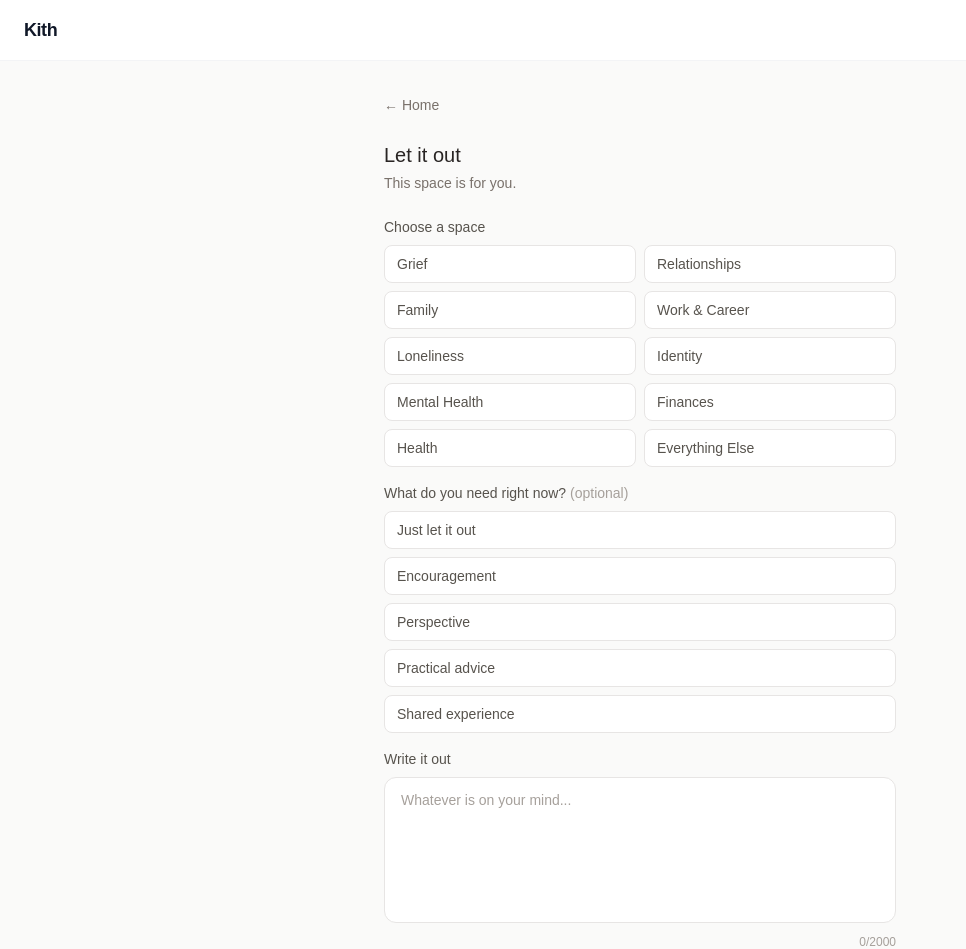
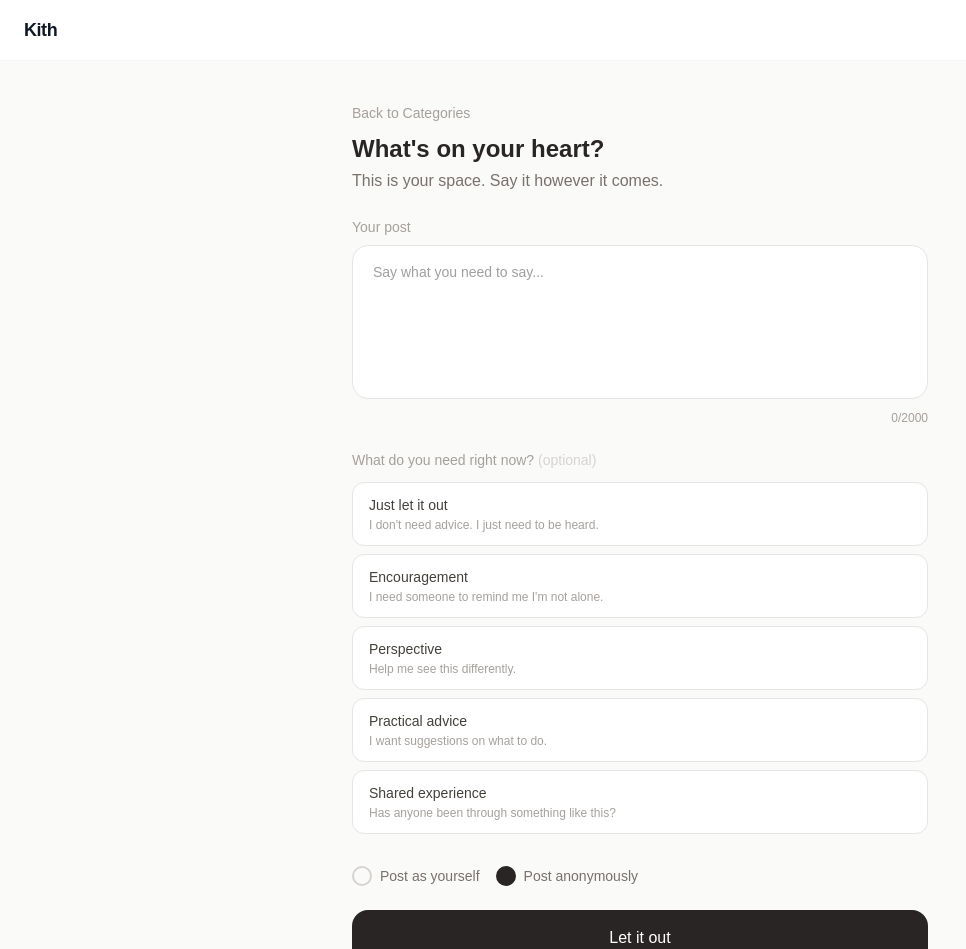
Before and after one commit to chineduanyikwa/Kith, a Next.js app: page /post in a window 1280 px wide. Shown: the top 949 px of the page, without its empty margins (0-966 px from the left). Built offline with nearby package versions, Linux system fonts and the light colour scheme.

Commit message:
Fix support type selected state styling

```diff
--- a/app/post/page.tsx
+++ b/app/post/page.tsx
@@ -1,230 +1,174 @@
-'use client';
+'use client'
 
-import { useState } from 'react';
-import { useRouter } from 'next/navigation';
-import { supabase } from '@/lib/supabase';
+import { useState, Suspense } from 'react'
+import { useSearchParams } from 'next/navigation'
+import { supabase } from '@/lib/supabase'
+import { useRouter } from 'next/navigation'
 
-const CATEGORIES = [
-  'Grief', 'Relationships', 'Family', 'Work & Career',
-  'Loneliness', 'Identity', 'Mental Health', 'Finances',
-  'Health', 'Everything Else',
-];
+const SUPPORT_OPTIONS = [
+  { value: 'let_it_out', label: 'Just let it out', description: "I don't need advice. I just need to be heard." },
+  { value: 'encouragement', label: 'Encouragement', description: "I need someone to remind me I'm not alone." },
+  { value: 'perspective', label: 'Perspective', description: 'Help me see this differently.' },
+  { value: 'practical_advice', label: 'Practical advice', description: 'I want suggestions on what to do.' },
+  { value: 'shared_experience', label: 'Shared experience', description: 'Has anyone been through something like this?' },
+]
 
-const SUPPORT_TYPES = [
-  { value: 'let_it_out', label: 'Just let it out' },
-  { value: 'encouragement', label: 'Encouragement' },
-  { value: 'perspective', label: 'Perspective' },
-  { value: 'practical_advice', label: 'Practical advice' },
-  { value: 'shared_experience', label: 'Shared experience' },
-];
+function PostForm() {
+  const searchParams = useSearchParams()
+  const category = searchParams.get('category') || ''
+  const categoryDisplay = category
+    ? category.replace(/-/g, ' ').replace(/\b\w/g, (l) => l.toUpperCase())
+    : ''
 
-const CRISIS_KEYWORDS = [
-  'want to die', 'end my life', 'kill myself', 'killing myself',
-  'suicide', 'suicidal', 'no reason to live', "can't go on",
-  'cannot go on', "don't want to be here", 'do not want to be here',
-  'end it all', 'not worth living', 'better off dead',
-];
+  const [content, setContent] = useState('')
+  const [supportType, setSupportType] = useState('')
+  const [anonymous, setAnonymous] = useState(true)
+  const [loading, setLoading] = useState(false)
+  const [error, setError] = useState('')
+  const router = useRouter()
 
-function detectCrisis(text: string) {
-  const lower = text.toLowerCase();
-  return CRISIS_KEYWORDS.some((kw) => lower.includes(kw));
+  const MIN_LENGTH = 20
+  const MAX_LENGTH = 2000
+
+  const validate = () => {
+    if (content.trim().length < MIN_LENGTH) {
+      return `Please share a little more — at least ${MIN_LENGTH} characters.`
+    }
+    if (content.trim().length > MAX_LENGTH) {
+      return `Please keep your post under ${MAX_LENGTH} characters.`
+    }
+    return null
   }
 
-const MANI_NUMBER = '08091116264';
+  async function handleSubmit() {
+    const validationError = validate()
+    if (validationError) {
+      setError(validationError)
+      return
+    }
 
-export default function PostPage() {
-  const router = useRouter();
-  const [content, setContent] = useState('');
-  const searchParams = typeof window !== "undefined" ? new URLSearchParams(window.location.search) : null;
-  const initialCategory = searchParams ? (searchParams.get("category") || "") : "";
-  const [category, setCategory] = useState(initialCategory);
-  const [supportType, setSupportType] = useState('');
-  const [anonymous, setAnonymous] = useState(true);
-  const [submitting, setSubmitting] = useState(false);
-  const [showSoftCheck, setShowSoftCheck] = useState(false);
-  const [showCrisisFollowUp, setShowCrisisFollowUp] = useState(false);
-  const [postedCategory, setPostedCategory] = useState('');
+    setLoading(true)
+    setError('')
 
-  const isCrisis = detectCrisis(content);
-  const isValid = content.length >= 20 && content.length <= 2000 && category !== '';
-
-  async function doSubmit() {
-    if (!isValid) return;
-    setSubmitting(true);
-    const slug = category.toLowerCase().replace(/\s+/g, '-').replace(/[&]/g, '');
     const { error } = await supabase.from('posts').insert({
-      content,
-      category: slug,
+      content: content.trim(),
+      category,
       anonymous,
       support_type: supportType || null,
-    });
-    setSubmitting(false);
-    if (!error) {
-      setPostedCategory(slug);
-      if (isCrisis) {
-        setShowCrisisFollowUp(true);
+    })
+
+    if (error) {
+      console.error(error)
+      setLoading(false)
     } else {
-        router.push('/browse/' + slug);
-      }
+      router.push(`/browse/${category}`)
     }
   }
 
-  function handleSubmitClick() {
-    if (!isValid) return;
-    setShowSoftCheck(true);
-  }
-
-  if (showCrisisFollowUp) {
   return (
-      <main className="min-h-screen bg-stone-50 px-4 py-8">
-        <div className="max-w-lg mx-auto pt-12">
-          <p className="text-stone-800 text-lg font-medium mb-3">Your post has been shared.</p>
-          <p className="text-stone-600 text-sm leading-relaxed mb-8">
-            Some of what you wrote made us want to check in with you. Are you okay?
-          </p>
-
-          <div className="bg-amber-50 border border-amber-200 rounded-2xl px-5 py-4 mb-8">
-            <p className="text-amber-800 text-sm font-medium mb-1">If you need to talk to someone right now</p>
-            <p className="text-amber-700 text-sm mb-2">Mentally Aware Nigeria Initiative (MANI) is available to help.</p>
-            <p className="text-amber-800 text-base font-semibold">{MANI_NUMBER}</p>
+    <main className="min-h-screen bg-stone-50 px-6 py-10">
+      <div className="max-w-xl mx-auto">
+        <div>
+          <a
+            href={`/browse?intent=talk`}
+            className="text-sm text-stone-400 hover:text-stone-600"
+          >
+            Back to Categories
+          </a>
+          <h1 className="text-2xl font-bold text-stone-800 mt-2">What&apos;s on your heart?</h1>
+          {categoryDisplay ? (
+            <p className="mt-1 font-medium text-stone-700">Posting in {categoryDisplay}</p>
+          ) : (
+            <p className="text-stone-500 mt-1">This is your space. Say it however it comes.</p>
+          )}
         </div>
 
-          <div className="space-y-3">
-            <button
-              onClick={() => router.push('/browse/' + postedCategory)}
-              className="block w-full bg-stone-800 text-white py-3 px-4 rounded-2xl text-sm font-medium text-center hover:bg-stone-700 transition-colors"
-            >
-              I'm okay — take me to my post
-            </button>
-            <button
-              onClick={() => { window.location.href = 'tel:' + MANI_NUMBER; }}
-              className="block w-full border border-amber-300 text-amber-700 py-3 px-4 rounded-2xl text-sm font-medium text-center hover:bg-amber-50 transition-colors"
-            >
-              Call MANI now
-            </button>
+        <div className="space-y-6 mt-6">
+
+          <div>
+            <label className="text-sm font-medium text-stone-400 block mb-2">
+              Your post
+            </label>
+            <textarea
+              placeholder="Say what you need to say..."
+              rows={6}
+              value={content}
+              onChange={(e) => {
+                setContent(e.target.value)
+                if (error) setError('')
+              }}
+              className="w-full bg-white border border-stone-200 rounded-2xl px-5 py-4 text-stone-700 text-sm focus:outline-none focus:border-stone-400 resize-none"
+            />
+            <div className="flex justify-between mt-1">
+              {error ? (
+                <p className="text-sm text-red-500">{error}</p>
+              ) : (
+                <span />
+              )}
+              <p className="text-xs text-stone-400 ml-auto">
+                {content.length}/{MAX_LENGTH}
+              </p>
             </div>
           </div>
-      </main>
-    );
-  }
 
-  if (showSoftCheck) {
-    return (
-      <main className="min-h-screen bg-stone-50 px-4 py-8">
-        <div className="max-w-lg mx-auto pt-12 text-center">
-          <p className="text-stone-700 text-base mb-8">Does sharing this help you feel less alone?</p>
-          <div className="space-y-3">
+          <div>
+            <label className="text-sm font-medium text-stone-400 block mb-3">
+              What do you need right now? <span className="text-stone-300 font-normal">(optional)</span>
+            </label>
+            <div className="space-y-2">
+              {SUPPORT_OPTIONS.map((option) => (
                 <button
-              onClick={doSubmit}
-              disabled={submitting}
-              className="block w-full bg-stone-800 text-white py-3 px-4 rounded-2xl text-sm font-medium hover:bg-stone-700 transition-colors disabled:opacity-40"
-            >
-              {submitting ? 'Posting...' : 'Yes, send it'}
-            </button>
-            <button
-              onClick={() => setShowSoftCheck(false)}
-              className="block w-full border border-stone-200 text-stone-600 py-3 px-4 rounded-2xl text-sm font-medium hover:bg-stone-100 transition-colors"
-            >
-              Go back
-            </button>
-          </div>
-        </div>
-      </main>
-    );
-  }
-
-  return (
-    <main className="min-h-screen bg-stone-50 px-4 py-8">
-      <div className="max-w-lg mx-auto">
-        <a href="/" className="text-sm text-stone-500 hover:text-stone-700">← Home</a>
-
-        <h1 className="text-stone-800 text-xl font-medium mt-6 mb-1">Let it out</h1>
-        <p className="text-stone-500 text-sm mb-6">This space is for you.</p>
-
-        <div className="mb-4">
-          <label className="block text-sm text-stone-600 mb-2">Choose a space</label>
-          <div className="grid grid-cols-2 gap-2">
-            {CATEGORIES.map((cat) => (
-              <button
-                key={cat}
-                onClick={() => setCategory(cat)}
-                className={`text-left px-3 py-2 rounded-lg border text-sm transition-colors ${
-                  category === cat
-                    ? 'border-stone-400 bg-stone-100 text-stone-800'
-                    : 'border-stone-200 bg-white text-stone-600 hover:border-stone-400'
+                  key={option.value}
+                  onClick={() => setSupportType(supportType === option.value ? '' : option.value)}
+                  className={`w-full text-left px-4 py-3 rounded-xl border transition-colors ${
+                    supportType === option.value
+                      ? 'border-stone-800 bg-white text-stone-800'
+                      : 'border-stone-200 bg-white text-stone-700 hover:border-stone-300'
                   }`}
                 >
-                {cat}
+                  <p className="text-sm font-medium">{option.label}</p>
+                  <p className={`text-xs mt-0.5 ${supportType === option.value ? 'text-stone-300' : 'text-stone-400'}`}>
+                    {option.description}
+                  </p>
                 </button>
               ))}
             </div>
           </div>
 
-        <div className="mb-4">
-          <label className="block text-sm text-stone-600 mb-2">What do you need right now? <span className="text-stone-400">(optional)</span></label>
-          <div className="space-y-2">
-            {SUPPORT_TYPES.map((st) => (
+          <div className="flex items-center gap-4 pt-2">
             <button
-                key={st.value}
-                onClick={() => setSupportType(supportType === st.value ? '' : st.value)}
-                className={`w-full text-left px-3 py-2 rounded-lg border text-sm transition-colors ${
-                  supportType === st.value
-                    ? 'border-stone-400 bg-stone-100 text-stone-800'
-                    : 'border-stone-200 bg-white text-stone-600 hover:border-stone-400'
-                }`}
-              >
-                {st.label}
-              </button>
-            ))}
-          </div>
-        </div>
-
-        <div className="mb-2">
-          <label className="block text-sm text-stone-600 mb-2">Write it out</label>
-          <textarea
-            value={content}
-            onChange={(e) => setContent(e.target.value)}
-            placeholder="Whatever is on your mind..."
-            maxLength={2000}
-            rows={6}
-            className="w-full border border-stone-200 rounded-xl px-4 py-3 text-sm text-stone-700 placeholder-stone-400 focus:outline-none focus:border-stone-400 resize-none bg-white"
-          />
-          <p className="text-xs text-stone-400 text-right mt-1">{content.length}/2000</p>
-        </div>
-
-        {isCrisis && content.length > 0 && (
-          <div className="bg-amber-50 border border-amber-200 rounded-xl px-4 py-3 mb-4">
-            <p className="text-amber-800 text-sm font-medium mb-1">We see you.</p>
-            <p className="text-amber-700 text-sm">
-              If you're in a dark place right now, you don't have to face it alone. MANI is here to listen: <span className="font-semibold">{MANI_NUMBER}</span>
-            </p>
-          </div>
-        )}
-
-        <div className="flex items-center justify-between mb-6">
-          <button
-            onClick={() => setAnonymous(!anonymous)}
+              onClick={() => setAnonymous(false)}
               className="flex items-center gap-2 text-sm text-stone-500"
             >
-            <div className={`w-8 h-4 rounded-full transition-colors ${anonymous ? 'bg-stone-700' : 'bg-stone-300'}`}>
-              <div className={`w-3 h-3 bg-white rounded-full mt-0.5 transition-transform ${anonymous ? 'translate-x-4' : 'translate-x-0.5'}`} />
-            </div>
-            {anonymous ? 'Posting anonymously' : 'Posting as yourself'}
+              <div className={`w-5 h-5 rounded-full border-2 ${!anonymous ? 'border-stone-800 bg-stone-800' : 'border-stone-300'}`}></div>
+              Post as yourself
+            </button>
+            <button
+              onClick={() => setAnonymous(true)}
+              className="flex items-center gap-2 text-sm text-stone-500"
+            >
+              <div className={`w-5 h-5 rounded-full border-2 ${anonymous ? 'border-stone-800 bg-stone-800' : 'border-stone-300'}`}></div>
+              Post anonymously
             </button>
           </div>
 
-        {content.length > 0 && content.length < 20 && (
-          <p className="text-xs text-stone-400 mb-3">A little more — at least 20 characters.</p>
-        )}
-
           <button
-          onClick={handleSubmitClick}
-          disabled={!isValid}
-          className="block w-full bg-stone-800 text-white py-4 px-6 rounded-2xl text-base font-medium text-center hover:bg-stone-700 transition-colors disabled:opacity-40 disabled:cursor-not-allowed"
+            onClick={handleSubmit}
+            disabled={loading}
+            className="w-full bg-stone-800 text-white py-4 px-6 rounded-2xl text-base font-medium hover:bg-stone-700 transition-colors disabled:opacity-50"
           >
-          Share this
+            {loading ? 'Posting...' : 'Let it out'}
           </button>
         </div>
+      </div>
     </main>
-  );
+  )
 }
+
+export default function NewPost() {
+  return (
+    <Suspense>
+      <PostForm />
+    </Suspense>
+  )
+}
```
Also changed, not shown: 1 other file (tests, documents, lock files or other folders). Lines whose indentation alone changed are shown as unchanged.
